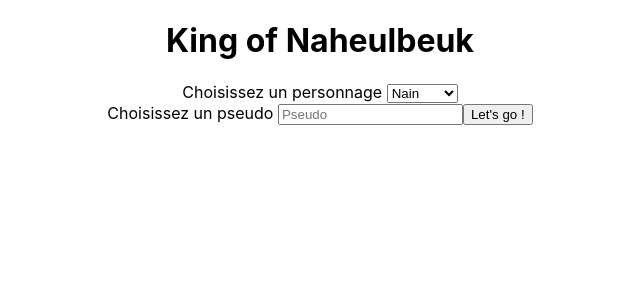
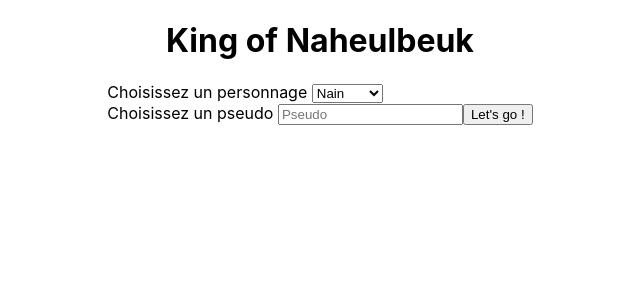
Before and after one commit to Mickael-Mesloub/king-of-naheulbeuk, a React (Create React App) app: page / in a window 1280 px wide. Shown: the top 300 px of the page, without its empty margins (320-960 px from the left). Built offline with nearby package versions, Linux system fonts and the light colour scheme.

Commit message:
isFormShown, Bienvenue{pseudo}

```diff
--- a/package.json
+++ b/package.json
@@ -8,7 +8,7 @@
     "@testing-library/user-event": "^13.5.0",
     "react": "^18.2.0",
     "react-dom": "^18.2.0",
-    "react-scripts": "^2.1.3",
+    "react-scripts": "^5.0.1",
     "sass": "^1.58.0",
     "web-vitals": "^2.1.4"
   },
--- a/src/App.js
+++ b/src/App.js
@@ -4,17 +4,25 @@
 
 const App = () => {
 
-    const [hero, setHero] = useState(personnages[0])
+    const [hero, setHero] = useState(personnages[0]);
+    const [pseudo, setPseudo] = useState("");
+    const [isFormShown, setIsFormShown] = useState(true);
 
     return(
 
         <>
             <h1>King of Naheulbeuk</h1>
-            <Form hero={hero} setHero={setHero}/>
+            {isFormShown ? (
+                <Form hero={hero} setHero={setHero}setPseudo={setPseudo} setIsFormShown={setIsFormShown}/>
+            ) :
+                <>
+                    <button onClick={() => setIsFormShown(true)}>Retour</button>
+                    <p>Bienvenue {pseudo} ! Prêt à combattre ? ⚔ </p>
+                </>
+            }
+
         </>
-
     )
-
-}
+};
 
 export default App
--- a/src/components/data/Characters.js
+++ b/src/components/data/Characters.js
@@ -1,7 +1,8 @@
 export const personnages = [
     {
-        race: "Nain",
+        breed: "Nain",
         id: 0,
+        name: "",
         agility: 1,
         speed: 1,
         strength: 1,
@@ -15,8 +16,9 @@
         stamina: 1
     },
     {
-        race: "Dragon",
+        breed: "Dragon",
         id: 1,
+        name: "",
         agility: 1,
         speed: 1,
         strength: 1,
@@ -30,8 +32,9 @@
         stamina: 1
     },
     {
-        race: "Orc",
+        breed: "Orc",
         id: 2,
+        name: "",
         agility: 1,
         speed: 1,
         strength: 1,
@@ -45,8 +48,9 @@
         stamina: 1
     },
     {
-        race: "Elfe",
+        breed: "Elfe",
         id: 3,
+        name: "",
         agility: 1,
         speed: 1,
         strength: 1,
@@ -60,8 +64,9 @@
         stamina: 1
     },
     {
-        race: "Sorcier",
+        breed: "Sorcier",
         id: 4,
+        name: "",
         agility: 1,
         speed: 1,
         strength: 1,
@@ -75,8 +80,9 @@
         stamina: 1
     },
     {
-        race: "Barbare",
+        breed: "Barbare",
         id: 5,
+        name: "",
         agility: 1,
         speed: 1,
         strength: 1,
@@ -90,8 +96,9 @@
         stamina: 1
     },
     {
-        race: "Vampire",
+        breed: "Vampire",
         id: 6,
+        name: "",
         agility: 1,
         speed: 1,
         strength: 1,
@@ -105,8 +112,9 @@
         stamina: 1
     },
     {
-        race: "Gobelin",
+        breed: "Gobelin",
         id: 7,
+        name: "",
         agility: 1,
         speed: 1,
         strength: 1,
--- a/src/components/form/Form.js
+++ b/src/components/form/Form.js
@@ -1,37 +1,26 @@
 import {personnages} from '../data/Characters'
-import {useState} from 'react'
 
 export const Form = (props) => {
 
-    const [formDisplay, setFormDisplay] = useState("block");
-
     const handleSubmit = (e) => {
         e.preventDefault();
-        setFormDisplay("none")
+        props.setIsFormShown(false);
+        props.setPseudo(props.hero.name)
     }
-
     return(
 
-        <form style={{display: formDisplay}} onSubmit={handleSubmit}>
-            <label>Choisissez un personnage </label>
-            <select defaultValue={props.hero.id}>
+        <form onSubmit={handleSubmit}>
+            <label htmlFor="hero">Choisissez un personnage </label>
+            <select id="hero" defaultValue={props.hero.id}>
                 {personnages.map((e, i) => {
-                    return <option  key={i} value={e.id}>{e.race}</option>
+                    return <option  key={i} value={e.id}>{e.breed}</option>
                 })}
             </select>
             <br />
-            <label>Choisissez un pseudo </label>
-            <input type="text" placeholder="Pseudo" />
+            <label htmlFor="pseudo">Choisissez un pseudo </label>
+            <input onChange={(e) => props.hero.name = e.target.value} type="text" id="pseudo" placeholder="Pseudo" />
             <input type="submit" value="Let's go !" />
         </form>
 
     )
-
 }
-
-
-/*
-
-
-
-*/
--- a/src/index.css
+++ b/src/index.css
@@ -12,14 +12,9 @@
     monospace;
 }
 
-h1 {
-  text-align: center;
+#root{
+  display: flex;
+  flex-direction: column;
+  align-items: center;
+  justify-content: center;
 }
-
-form {
-  text-align: center;
-}
-
-.hidden {
-  display: none;
-}
```
Also changed, not shown: 1 other file (tests, documents, lock files or other folders).
